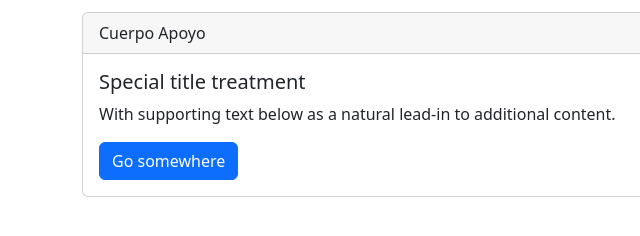
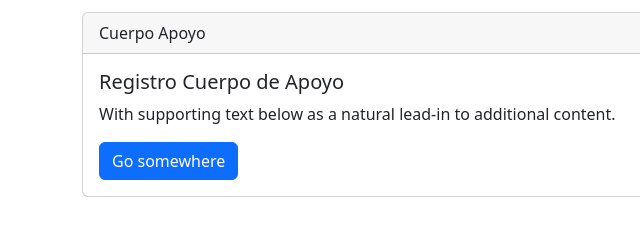
Before and after one commit to SantiagoColmenares/NBA, a plain HTML site: page index.html in a window 1280 px wide. Both pictures are taken after a click on the link "Cuerpo de apoyo". Shown: the part 142-378 px from the top of the page, 0-640 px from the left. Drawn offline with Linux system fonts and the light colour scheme.

Commit message:
Posible titulo ragistro CA

```diff
--- a/index.html
+++ b/index.html
@@ -25,7 +25,7 @@
               Cuerpo Apoyo
             </div>
             <div class="card-body">
-              <h5 class="card-title">Special title treatment</h5>
+              <h5 class="card-title">Registro Cuerpo de Apoyo</h5>
               <p class="card-text">With supporting text below as a natural lead-in to additional content.</p>
               <a href="#" class="btn btn-primary">Go somewhere</a>
             </div>
```
